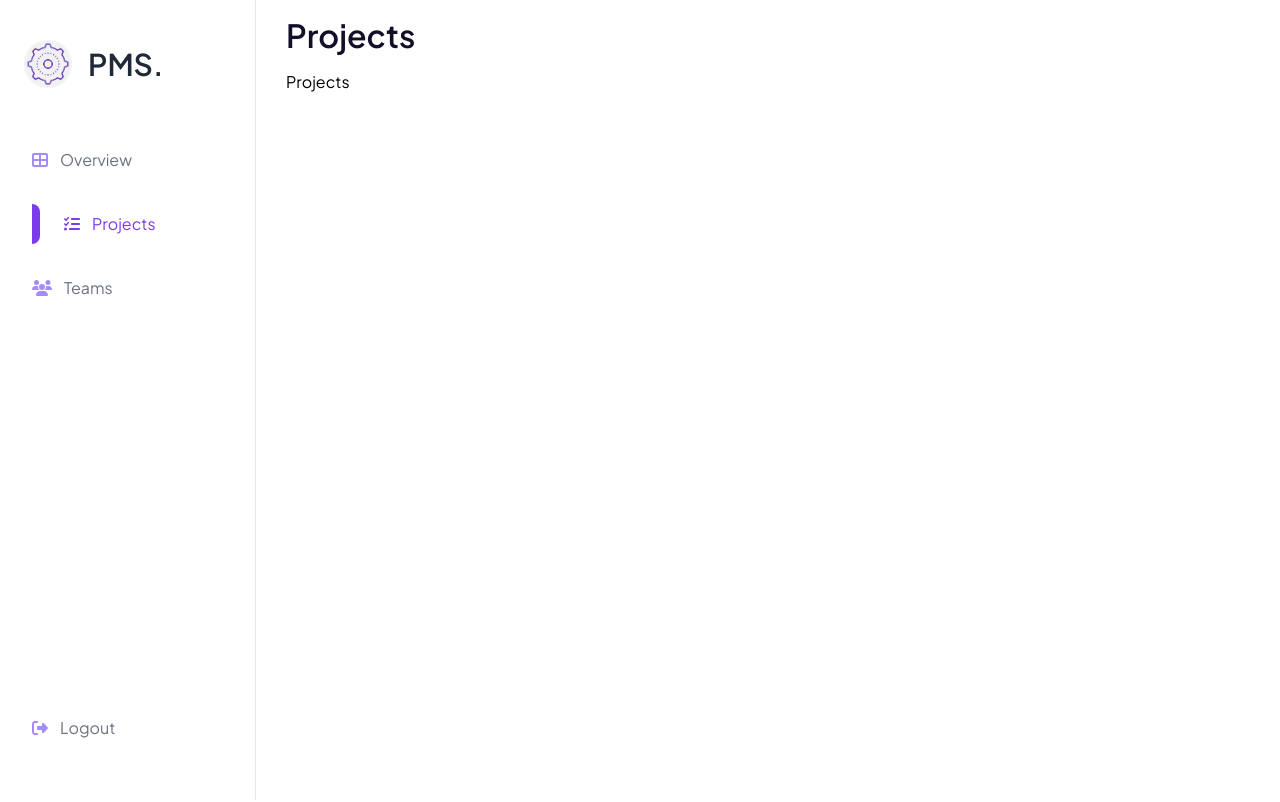
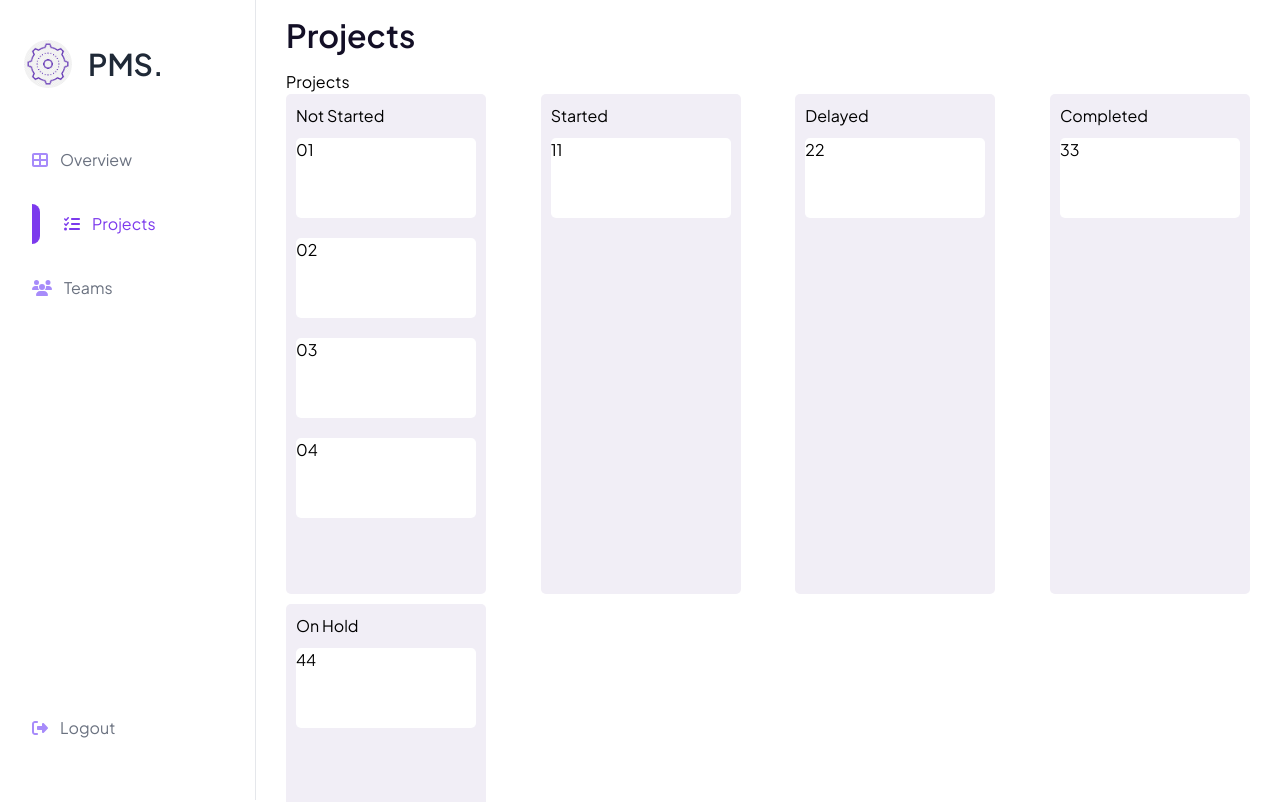
Before and after one commit to Kaykeks1/pms-ui, a Next.js app: page /projects in a window 1280 px wide. Shown: the top 802 px of the page. Built offline with nearby package versions, Linux system fonts and the light colour scheme.

Commit message:
drag and drop projects

```diff
--- a/pages/projects/index.tsx
+++ b/pages/projects/index.tsx
@@ -1,20 +1,94 @@
-import { GetStaticProps } from 'next'
-import Link from 'next/link'
+import MainLayout from '../../components/MainLayout';
+import styles from '../../styles/projects.module.css';
+import { useState } from 'react';
 
-import { User } from '../../interfaces'
-import { sampleUserData } from '../../utils/sample-data'
-import MainLayout from '../../components/MainLayout'
-import List from '../../components/List'
-
-// type Props = {
-//   items: User[]
-// }
-
-// const Projects = ({ items }: Props) => (
-const Projects = () => (
-  <MainLayout title="Projects" pageTitle="Projects">
-    <h1>Projects</h1>
-  </MainLayout>
-)
-
+const Projects = () => {
+  const intialProjectLists = [
+    {
+      title: 'Not Started',
+      items: [
+        { id: '01', description: '01'},
+        { id: '02', description: '02'},
+        { id: '03', description: '03'},
+        { id: '04', description: '04'}
+      ]
+    },
+    {
+      title: 'Started',
+      items: [{ id: '11', description: '11'}]
+    },
+    {
+      title: 'Delayed',
+      items: [{ id: '22', description: '22'}]
+    },
+    {
+      title: 'Completed',
+      items: [{ id: '33', description: '33'}]
+    },
+    {
+      title: 'On Hold',
+      items: [{ id: '44', description: '44'}]
+    },
+  ]
+  interface DraggedTask {
+    from: string
+    item: {
+      id: string;
+      description: string;
+    };
+  }
+  const [projectLists, setProjectLists] = useState(intialProjectLists);
+  const [draggedTask, setDraggedTask] = useState<DraggedTask>({ from: '', item: { id: '', description: '' } });
+  // const [draggedTask, setDraggedTask] = useState({ from: '', item: { id: '', description: '' } });
+  const onDrag = (event, project, listTitle) => {
+    event.preventDefault();
+    setDraggedTask({ from: listTitle, item: project });
+  }
+  const onDragOver = (event) => {
+    event.preventDefault();
+  }
+  const onDrop = (event, toListTitle) => {
+    const fromListTitle = draggedTask.from;
+    const newProjectLists = projectLists.map(project => {
+      if (toListTitle === fromListTitle) return project
+      if (project.title === toListTitle) {
+        return {
+          ...project,
+          items: [ ...project.items, draggedTask.item ]
+        }
+      }
+      if (project.title === fromListTitle) {
+        return {
+          ...project,
+          items: project.items.filter(i => i.id !== draggedTask.item.id)
+        }
+      }
+      return project
+    })
+    setProjectLists(newProjectLists)
+    setDraggedTask({ from: '', item: { id: '', description: '' } });
+  }
+  return(
+    <MainLayout title="Projects" pageTitle="Projects">
+      <h1>Projects</h1>
+      <div className={styles["projects-container"]}>
+        {
+          projectLists.map((item, key1) => (
+          <div  key={key1} className={styles["projects-list"]} onDrop={event => onDrop(event, item.title)} onDragOver={(event => onDragOver(event))}>
+            <div>
+              <h1 className={styles["list-title"]}>{item.title}</h1>
+              <div className={styles[""]}></div>
+            </div>
+            {
+              item.items.map((project, key2) => (
+                <div key={key2} className={styles["list-item"]} draggable onDrag={(event) => onDrag(event, project, item.title)}>{project.description}</div>
+              ))
+            }
+          </div>
+          ))
+        }
+      </div>
+    </MainLayout>
+  )
+}
 export default Projects
--- /dev/null
+++ b/styles/projects.module.css
@@ -0,0 +1,28 @@
+.projects-container {
+    display: flex;
+    justify-content: space-between;
+    flex-wrap: wrap;
+}
+
+.projects-list {
+    display: flex;
+    flex-direction: column;
+    background: #F1EEF6;
+    height: 500px;
+    width: 200px;
+    border-radius: 5px;
+    margin-bottom: 10px;
+    padding: 10px;
+}
+
+.list-title {
+
+}
+
+.list-item {
+    height: 80px;
+    width: 100%;
+    background-color: white;
+    border-radius: 5px;
+    margin: 10px 0;
+}
```
